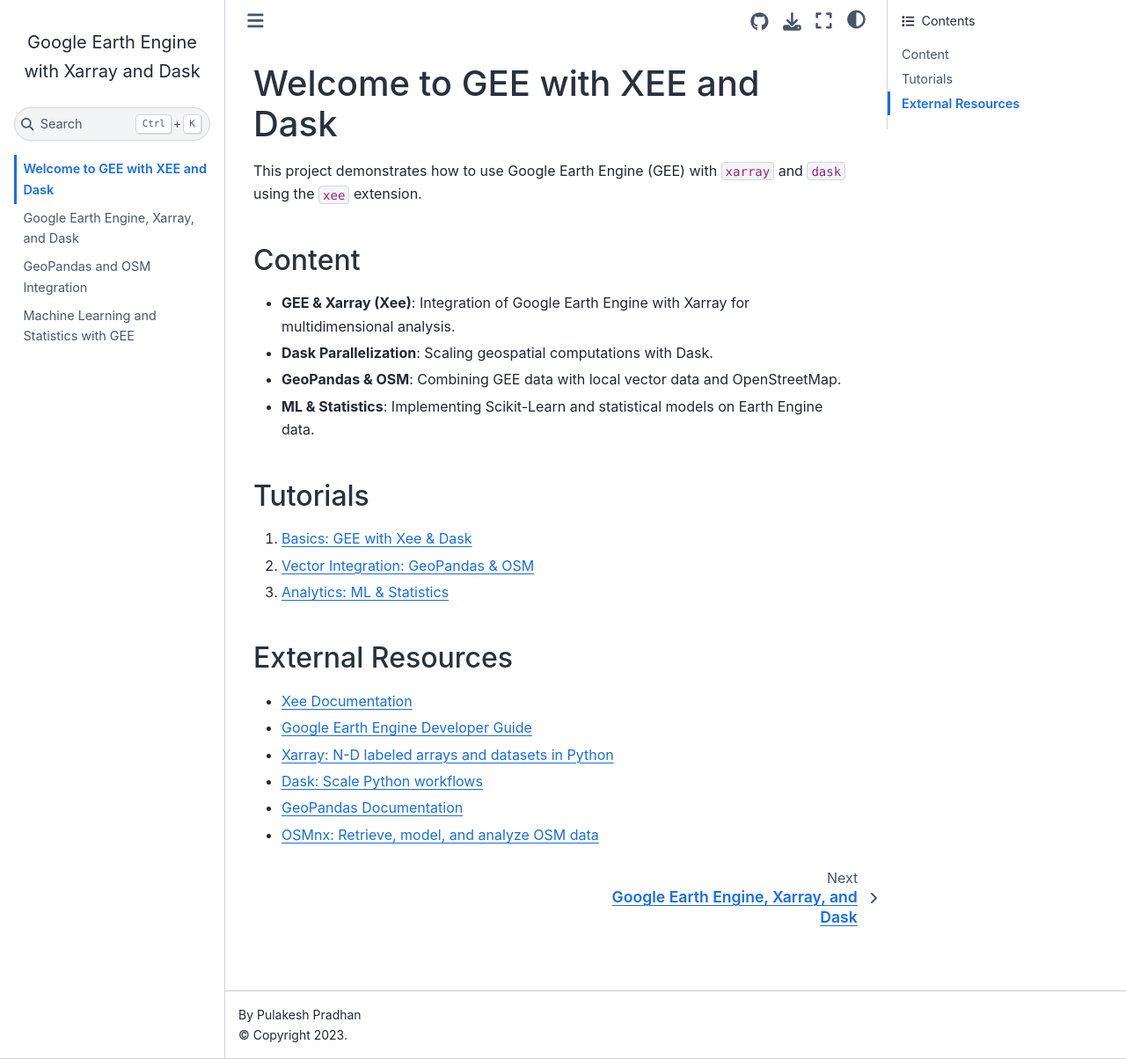
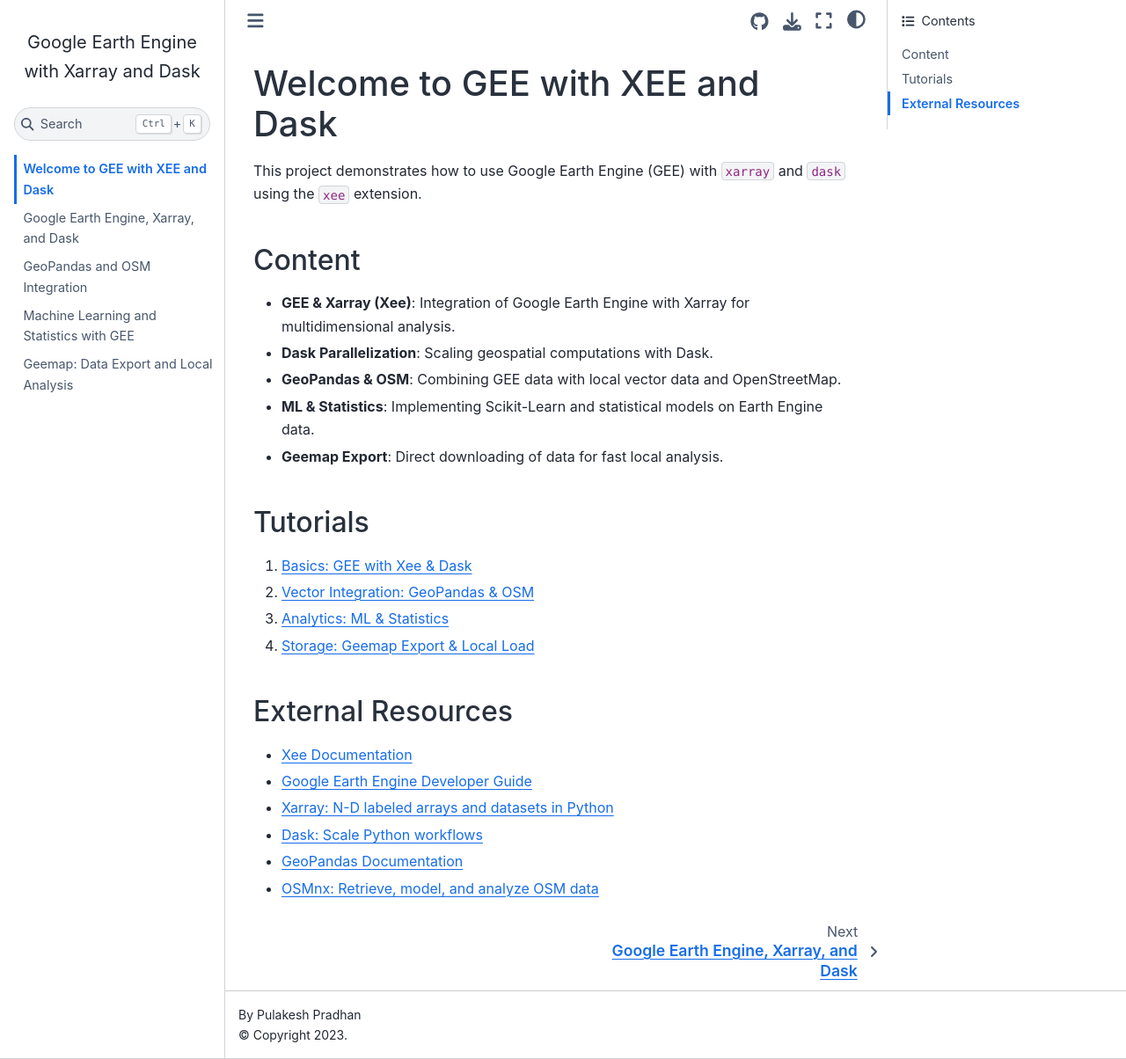
Before and after one commit to pulakeshpradhan/gee, a Jupyter Book: the page built from intro.md, in a window 1280 px wide and 1204 px high. Shown: the whole window at 88% size. Built offline with Jupyter Book 1.0.4 settings and Sphinx 7.4.7 and the Sphinx Book theme 1.1.4, drawn with Linux system fonts in a browser that asks for light colours.

Commit message:
Add geemap export and local analysis tutorial

```diff
--- a/_toc.yml
+++ b/_toc.yml
@@ -4,3 +4,4 @@
 - file: gee_xee_dask
 - file: geopandas_osm
 - file: ml_stats
+- file: geemap_export
--- a/intro.md
+++ b/intro.md
@@ -8,12 +8,14 @@
 - **Dask Parallelization**: Scaling geospatial computations with Dask.
 - **GeoPandas & OSM**: Combining GEE data with local vector data and OpenStreetMap.
 - **ML & Statistics**: Implementing Scikit-Learn and statistical models on Earth Engine data.
+- **Geemap Export**: Direct downloading of data for fast local analysis.
 
 ## Tutorials
 
 1. [Basics: GEE with Xee & Dask](gee_xee_dask.ipynb)
 2. [Vector Integration: GeoPandas & OSM](geopandas_osm.ipynb)
 3. [Analytics: ML & Statistics](ml_stats.ipynb)
+4. [Storage: Geemap Export & Local Load](geemap_export.ipynb)
 
 ## External Resources
 
```
Also changed, not shown: geemap_export.ipynb (added).
